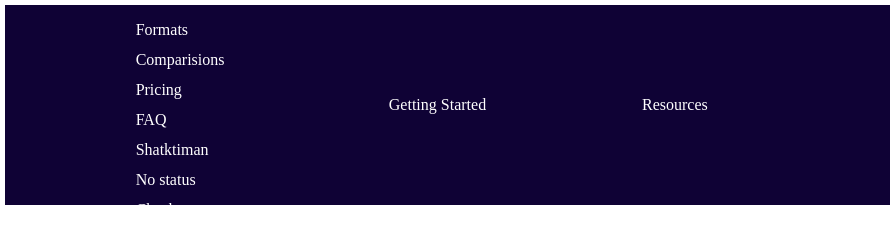
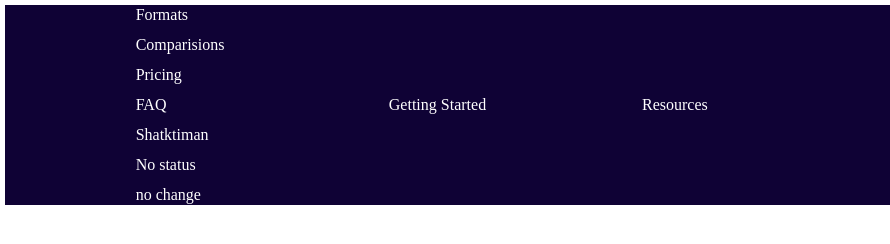
Before and after one commit to raj-3001/mywebsite, a plain HTML site: page index.html in a window 1280 px wide. Shown: the full height of the page, 0-890 px from the left. Drawn offline with Linux system fonts and the light colour scheme.

Commit message:
add new content

```diff
--- a/index.html
+++ b/index.html
@@ -24,6 +24,7 @@
           <li>FAQ</li>
           <li>Shatktiman</li>
           <li>No status</li>
+          <li>no change</li>
           <li>Check status</li>
         </ul>
       </div>
```
